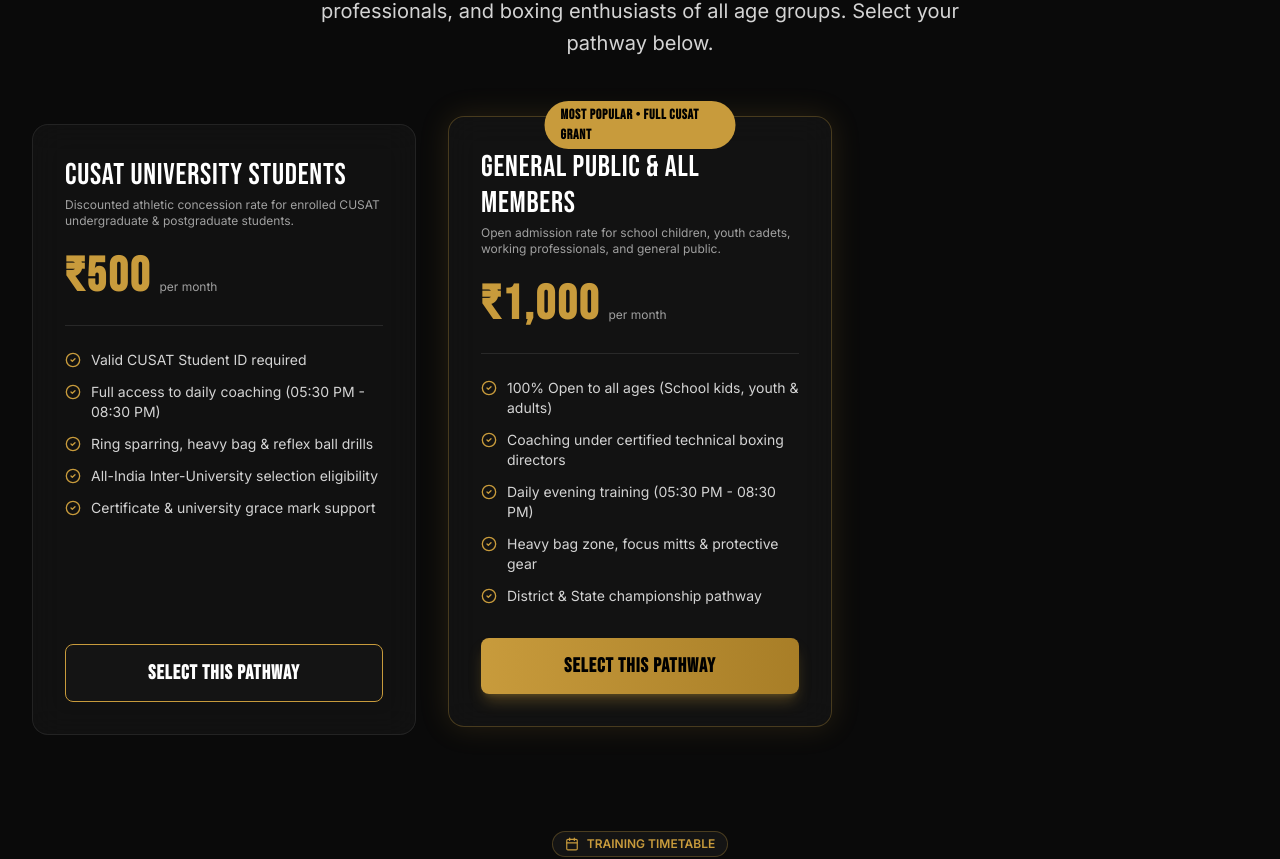
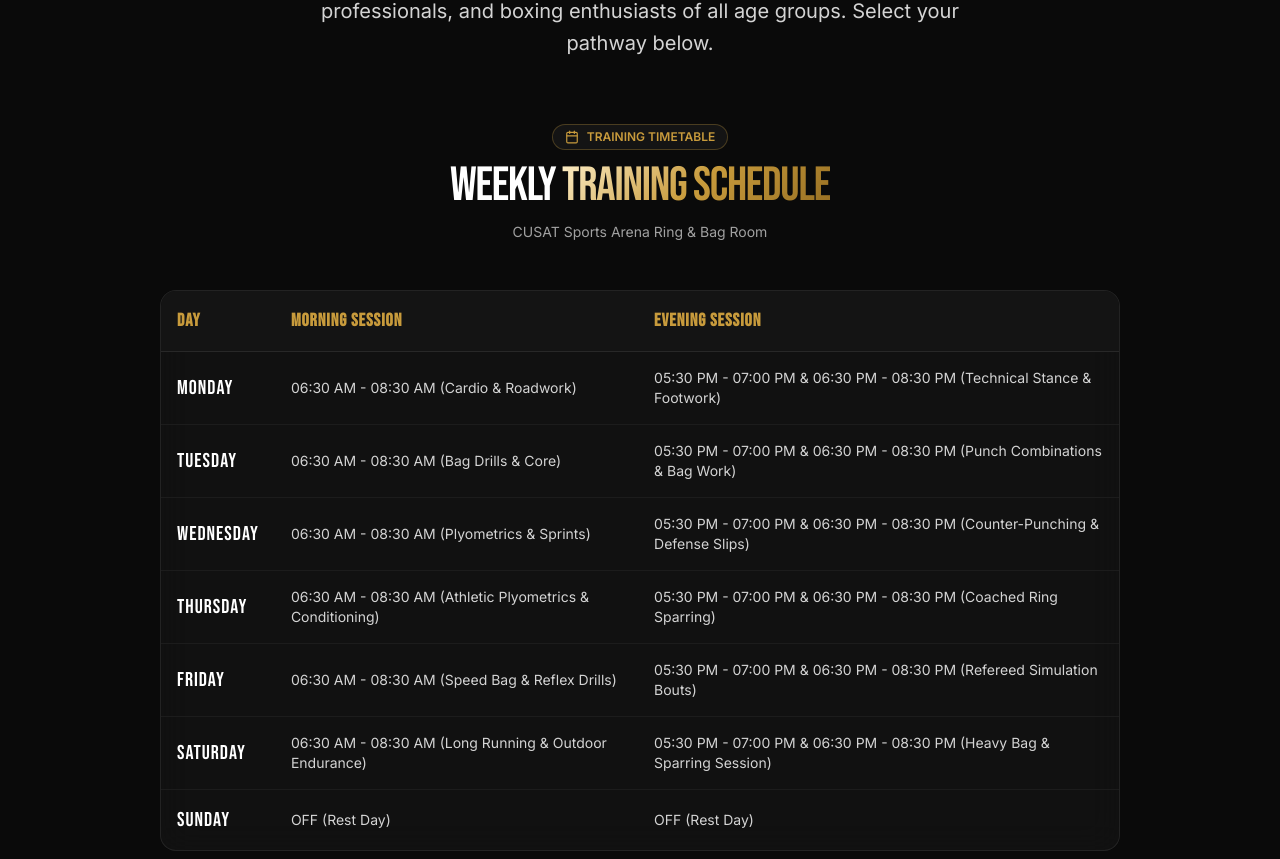
Before and after one commit to adithyanvarghese/cusatboxingclub, a Next.js app: page /join in a window 1280 px wide. Shown: the part 340-1199 px from the top of the page. Built offline with nearby package versions, Linux system fonts and the light colour scheme.

Commit message:
Update evening batch timings, remove pricing section, remove Men's Boxing Squad link from footer, and add university boxing squad achievement photo

```diff
--- a/src/app/contact/page.tsx
+++ b/src/app/contact/page.tsx
@@ -53,7 +53,7 @@
                   <Clock className="w-5 h-5 text-[#C89B3C] shrink-0 mt-1" />
                   <div>
                     <strong className="text-white font-medium block">Gym Timings:</strong>
-                    <span>Mon - Fri Morning: 06:30 AM - 08:30 AM | Evening: 04:30 PM - 07:00 PM<br />Sat Morning: 06:30 AM - 08:30 AM (Long Running) | Sat Evening: 04:30 PM - 06:30 PM (Weight Training)<br /><span className="text-red-400 font-semibold">Sunday: Completely OFF (Rest Day)</span></span>
+                    <span>Mon - Fri Morning: 06:30 AM - 08:30 AM | Evening Batches: 05:30 PM - 07:00 PM & 06:30 PM - 08:30 PM<br />Sat Morning: 06:30 AM - 08:30 AM (Long Running) | Sat Evening Batches: 05:30 PM - 07:00 PM & 06:30 PM - 08:30 PM (Weight Training)<br /><span className="text-red-400 font-semibold">Sunday: Completely OFF (Rest Day)</span></span>
                   </div>
                 </li>
                 <li className="flex items-center gap-3">
--- a/src/app/join/page.tsx
+++ b/src/app/join/page.tsx
@@ -2,7 +2,7 @@
 
 import React, { useState } from 'react';
 import { Shield, CheckCircle2, Calendar, Sparkles, Trophy, Award, UserCheck, Dumbbell } from 'lucide-react';
-import { MEMBERSHIP_TIERS, WEEKLY_SCHEDULE } from '@/data/clubData';
+import { WEEKLY_SCHEDULE } from '@/data/clubData';
 import confetti from 'canvas-confetti';
 
 export default function JoinPage() {
@@ -70,62 +70,6 @@
         <p className="mt-6 text-neutral-300 text-lg sm:text-xl max-w-2xl mx-auto leading-relaxed">
           100% Open to school children (ages 8+), university students, working professionals, and boxing enthusiasts of all age groups. Select your pathway below.
         </p>
-      </section>
-
-      {/* Membership Tiers Cards */}
-      <section className="px-4 sm:px-6 lg:px-8 max-w-7xl mx-auto mb-24">
-        <div className="grid grid-cols-1 md:grid-cols-3 gap-8">
-          {MEMBERSHIP_TIERS.map((tier) => (
-            <div
-              key={tier.name}
-              className={`rounded-2xl p-8 flex flex-col justify-between transition-all duration-300 ${
-                tier.popular
-                  ? 'glass-panel-gold border-2 border-[#C89B3C] relative transform md:-translate-y-2'
-                  : 'glass-panel border border-white/10'
-              }`}
-            >
-              {tier.popular && (
-                <div className="absolute -top-4 left-1/2 -translate-x-1/2 px-4 py-1 rounded-full bg-[#C89B3C] text-black font-heading text-sm font-bold uppercase tracking-wider">
-                  MOST POPULAR • FULL CUSAT GRANT
-                </div>
-              )}
-
-              <div className="space-y-6">
-                <div>
-                  <h3 className="font-heading text-3xl text-white tracking-wide">{tier.name}</h3>
-                  <p className="text-xs text-neutral-400 mt-1">{tier.description}</p>
-                </div>
-
-                <div className="flex items-baseline gap-2">
-                  <span className="font-heading text-5xl text-[#C89B3C] font-bold">{tier.price}</span>
-                  <span className="text-xs text-neutral-400">{tier.period}</span>
-                </div>
-
-                <ul className="space-y-3 border-t border-white/10 pt-6 text-sm text-neutral-300">
-                  {tier.features.map((feat, idx) => (
-                    <li key={idx} className="flex items-start gap-2.5">
-                      <CheckCircle2 className="w-4 h-4 text-[#C89B3C] shrink-0 mt-0.5" />
-                      <span>{feat}</span>
-                    </li>
-                  ))}
-                </ul>
-              </div>
-
-              <div className="pt-8">
-                <a
-                  href="#register-form"
-                  className={`block w-full text-center py-3.5 rounded-lg font-heading text-xl tracking-wider font-bold transition-all ${
-                    tier.popular
-                      ? 'bg-gradient-to-r from-[#C89B3C] to-[#A87E27] text-black shadow-lg shadow-[#C89B3C]/30'
-                      : 'bg-[#141414] border border-[#C89B3C] text-white hover:bg-[#C89B3C] hover:text-black'
-                  }`}
-                >
-                  SELECT THIS PATHWAY
-                </a>
-              </div>
-            </div>
-          ))}
-        </div>
       </section>
 
       {/* Weekly Training Schedule Table */}
--- a/src/components/home/TrialSection.tsx
+++ b/src/components/home/TrialSection.tsx
@@ -9,7 +9,7 @@
     name: '',
     phone: '',
     category: 'School & Youth Cadet (Ages 8-17)',
-    preferredTime: 'Evening Batch (04:30 PM)'
+    preferredTime: 'Evening Batch 1 (05:30 PM - 07:00 PM)'
   });
   const [submitted, setSubmitted] = useState(false);
 
@@ -155,8 +155,8 @@
                     className="w-full p-3.5 rounded-lg bg-black border border-white/20 text-white focus:border-[#C89B3C] focus:outline-none"
                   >
                     <option>Morning Batch (06:30 AM - 08:30 AM)</option>
-                    <option>Junior Evening Batch (04:00 PM - 05:30 PM)</option>
-                    <option>Main Evening Batch (05:30 PM - 07:30 PM)</option>
+                    <option>Evening Batch 1 (05:30 PM - 07:00 PM)</option>
+                    <option>Evening Batch 2 (06:30 PM - 08:30 PM)</option>
                   </select>
                 </div>
 
--- a/src/components/layout/Footer.tsx
+++ b/src/components/layout/Footer.tsx
@@ -80,11 +80,6 @@
               DIVISIONS & ARENA
             </h4>
             <ul className="space-y-2.5">
-              <li>
-                <Link href="/team" className="hover:text-[#C89B3C] transition-colors">
-                  Men&apos;s Boxing Squad
-                </Link>
-              </li>
               <li>
                 <Link href="/#facilities" className="hover:text-[#C89B3C] transition-colors">
                   Ring & Training Facilities
--- a/src/components/layout/Navbar.tsx
+++ b/src/components/layout/Navbar.tsx
@@ -14,7 +14,6 @@
   { name: 'FACILITIES', href: '/facilities' },
   { name: 'GALLERY', href: '/gallery' },
   { name: 'SCHEDULE', href: '/schedule' },
-  { name: 'PRICING', href: '/pricing' },
   { name: 'ABOUT US', href: '/about' },
 ];
 
--- a/src/data/clubData.ts
+++ b/src/data/clubData.ts
@@ -130,7 +130,7 @@
     bwImage: "/training photos/unnamed (2).webp",
     colorImage: "/training photos/unnamed (2).webp",
     targetAudience: "Working Professionals & Fitness Enthusiasts",
-    schedule: "Mon to Sat • Morning 06:30 AM & Evening 05:30 PM",
+    schedule: "Mon to Sat • Morning 06:30 AM & Evening Batches (05:30 PM - 07:00 PM & 06:30 PM - 08:30 PM)",
     features: ["1,000+ Calorie Burn", "Zero Contact Sparring Required", "Stress Relief Mitt Work", "Core & Agility Circuits"]
   },
   {
@@ -142,7 +142,7 @@
     bwImage: "/training photos/unnamed (1).webp",
     colorImage: "/training photos/unnamed (1).webp",
     targetAudience: "Competitive Athletes & Tournament Boxers",
-    schedule: "Tue, Thu, Sat • 05:30 PM - 08:30 PM",
+    schedule: "Tue, Thu, Sat • Evening Batches (05:30 PM - 07:00 PM & 06:30 PM - 08:30 PM)",
     features: ["Full Competition Ring", "Refereed Simulation Bouts", "State & AIU Qualifiers", "Corner Strategy Coaching"]
   },
   {
@@ -363,6 +363,14 @@
 
 export const GALLERY_ITEMS: GalleryItem[] = [
   {
+    id: "g-newachieve",
+    title: "University Boxing Squad Championship Victory & Achievements",
+    category: "Championship",
+    image: "/training photos/newachieve.jpeg",
+    type: "image",
+    aspectRatio: "landscape"
+  },
+  {
     id: "g1",
     title: "CUSAT Ring Sparring & Tactical Bouts",
     category: "Training",
@@ -520,44 +528,13 @@
   { name: "Titanium Athletics", logo: "🛡️ TITANIUM" }
 ];
 
-export const MEMBERSHIP_TIERS = [
-  {
-    name: "CUSAT University Students",
-    price: "₹500",
-    period: "per month",
-    popular: false,
-    description: "Discounted athletic concession rate for enrolled CUSAT undergraduate & postgraduate students.",
-    features: [
-      "Valid CUSAT Student ID required",
-      "Full access to daily coaching (05:30 PM - 08:30 PM)",
-      "Ring sparring, heavy bag & reflex ball drills",
-      "All-India Inter-University selection eligibility",
-      "Certificate & university grace mark support"
-    ]
-  },
-  {
-    name: "General Public & All Members",
-    price: "₹1,000",
-    period: "per month",
-    popular: true,
-    description: "Open admission rate for school children, youth cadets, working professionals, and general public.",
-    features: [
-      "100% Open to all ages (School kids, youth & adults)",
-      "Coaching under certified technical boxing directors",
-      "Daily evening training (05:30 PM - 08:30 PM)",
-      "Heavy bag zone, focus mitts & protective gear",
-      "District & State championship pathway"
-    ]
-  }
-];
-
 export const WEEKLY_SCHEDULE = [
-  { day: "Monday", morning: "06:30 AM - 08:30 AM (Cardio & Roadwork)", evening: "05:30 PM - 08:30 PM (Technical Stance & Footwork)" },
-  { day: "Tuesday", morning: "06:30 AM - 08:30 AM (Bag Drills & Core)", evening: "05:30 PM - 08:30 PM (Punch Combinations & Bag Work)" },
-  { day: "Wednesday", morning: "06:30 AM - 08:30 AM (Plyometrics & Sprints)", evening: "05:30 PM - 08:30 PM (Counter-Punching & Defense Slips)" },
-  { day: "Thursday", morning: "06:30 AM - 08:30 AM (Athletic Plyometrics & Conditioning)", evening: "05:30 PM - 08:30 PM (Coached Ring Sparring)" },
-  { day: "Friday", morning: "06:30 AM - 08:30 AM (Speed Bag & Reflex Drills)", evening: "05:30 PM - 08:30 PM (Refereed Simulation Bouts)" },
-  { day: "Saturday", morning: "06:30 AM - 08:30 AM (Long Running & Outdoor Endurance)", evening: "05:30 PM - 08:30 PM (Heavy Bag & Sparring Session)" },
+  { day: "Monday", morning: "06:30 AM - 08:30 AM (Cardio & Roadwork)", evening: "05:30 PM - 07:00 PM & 06:30 PM - 08:30 PM (Technical Stance & Footwork)" },
+  { day: "Tuesday", morning: "06:30 AM - 08:30 AM (Bag Drills & Core)", evening: "05:30 PM - 07:00 PM & 06:30 PM - 08:30 PM (Punch Combinations & Bag Work)" },
+  { day: "Wednesday", morning: "06:30 AM - 08:30 AM (Plyometrics & Sprints)", evening: "05:30 PM - 07:00 PM & 06:30 PM - 08:30 PM (Counter-Punching & Defense Slips)" },
+  { day: "Thursday", morning: "06:30 AM - 08:30 AM (Athletic Plyometrics & Conditioning)", evening: "05:30 PM - 07:00 PM & 06:30 PM - 08:30 PM (Coached Ring Sparring)" },
+  { day: "Friday", morning: "06:30 AM - 08:30 AM (Speed Bag & Reflex Drills)", evening: "05:30 PM - 07:00 PM & 06:30 PM - 08:30 PM (Refereed Simulation Bouts)" },
+  { day: "Saturday", morning: "06:30 AM - 08:30 AM (Long Running & Outdoor Endurance)", evening: "05:30 PM - 07:00 PM & 06:30 PM - 08:30 PM (Heavy Bag & Sparring Session)" },
   { day: "Sunday", morning: "OFF (Rest Day)", evening: "OFF (Rest Day)" }
 ];
 
@@ -584,7 +561,7 @@
   },
   {
     question: "What are the training hours for school children vs adults?",
-    answer: "Coaching sessions are conducted in the morning (06:30 AM - 08:30 AM) and evening (05:30 PM - 08:30 PM) for all members from Monday to Saturday."
+    answer: "Coaching sessions are conducted in the morning (06:30 AM - 08:30 AM) and two evening batches (05:30 PM - 07:00 PM & 06:30 PM - 08:30 PM) for all members from Monday to Saturday."
   }
 ];
 
@@ -656,6 +633,16 @@
 
 export const MEDAL_HOLDERS: MedalHolder[] = [
   {
+    id: "mh-newachieve",
+    name: "University Boxing Squad",
+    medal: "Gold",
+    tournament: "Inter-University Boxing Championship",
+    weightClass: "Varsity Squad Champions",
+    year: "2025",
+    department: "CUSAT Boxing Club",
+    image: "/training photos/newachieve.jpeg"
+  },
+  {
     id: "mh-1",
     name: "Arjun K.",
     medal: "Gold",
```
Also changed, not shown: src/app/pricing/page.tsx (deleted, +0 -85 lines), src/components/home/CallNowSection.tsx (+4 -4 lines), public/training photos/newachieve.jpeg (added).
